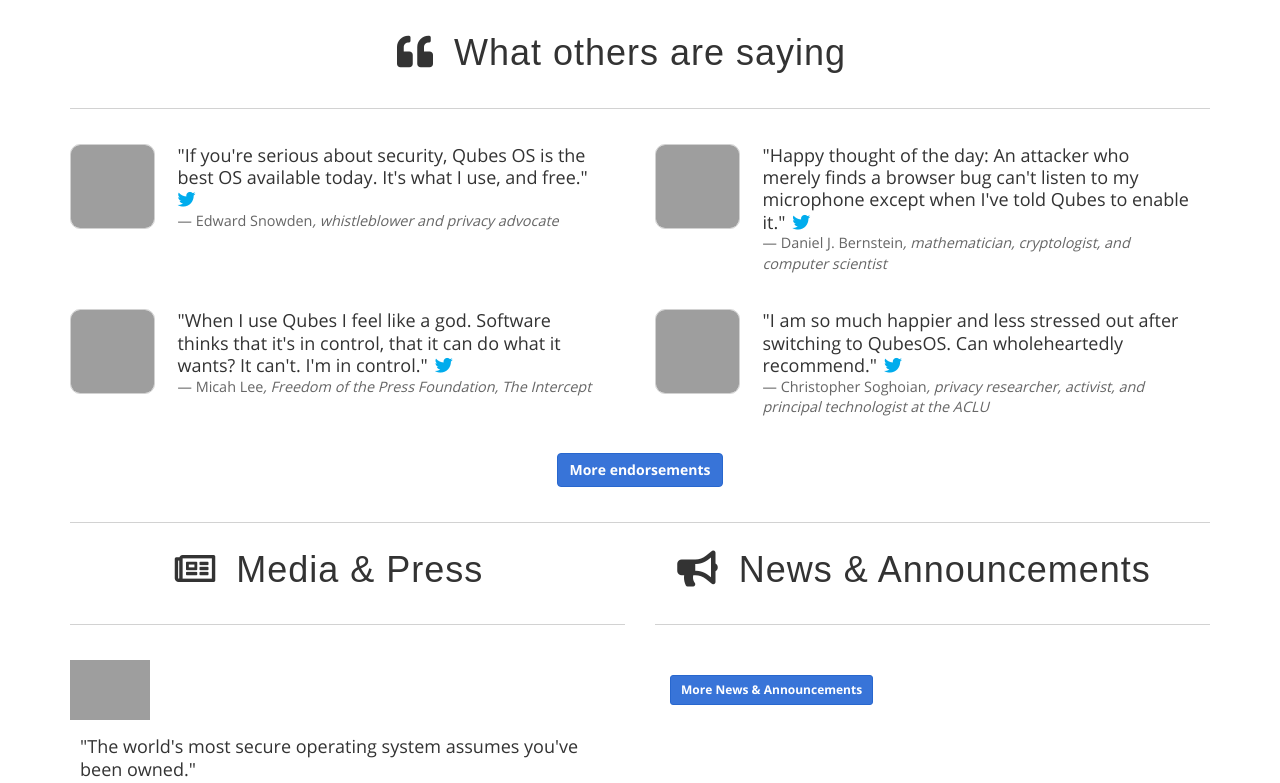
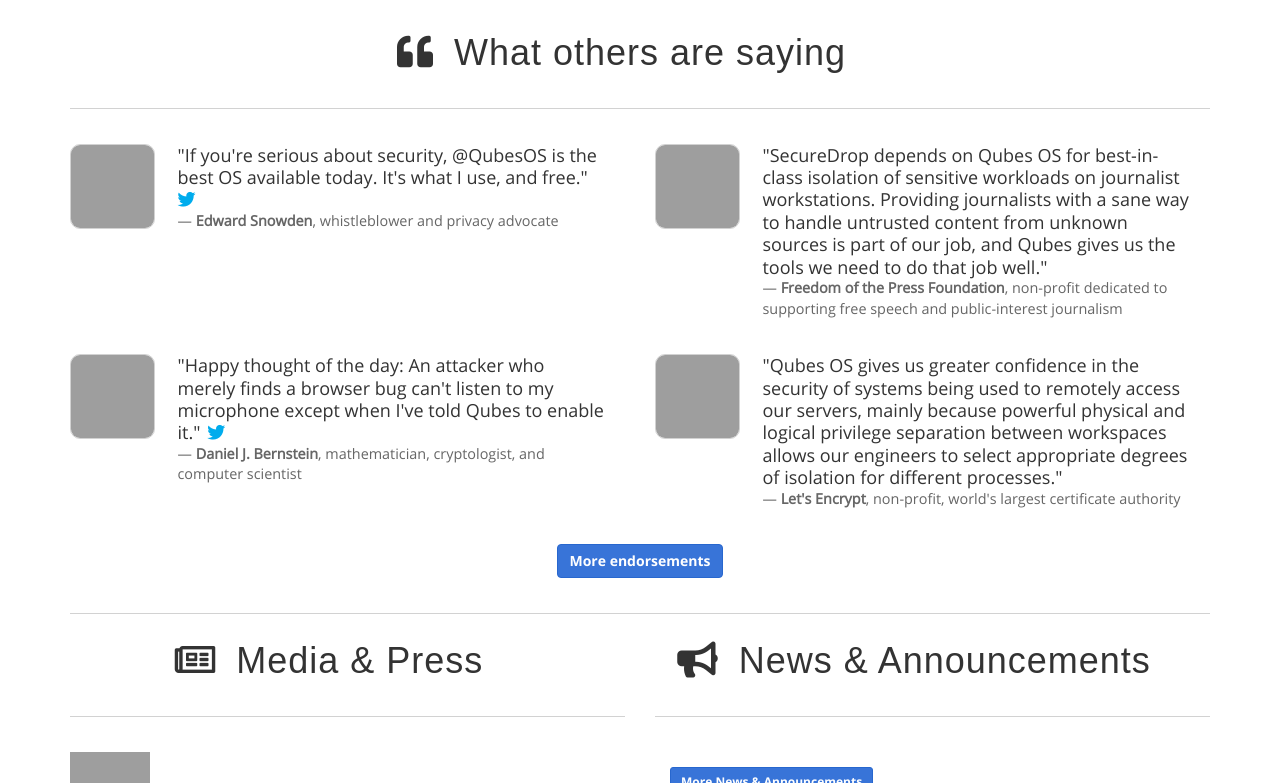
Before and after one commit to QubesOS/qubesos.github.io, a Jekyll site: the page built from pages/home.html, in a window 1280 px wide and 900 px high, scrolled down 534 px, cut to the strip 117-900 px from the top of the window. Built offline with Jekyll 4.4.1, drawn with Linux system fonts in a browser that asks for light colours; some web fonts are replaced; grey boxes are pictures that could not be loaded.

Commit message:
Update endorsements (QubesOS/qubes-issues#7119)

```diff
--- a/pages/home.html
+++ b/pages/home.html
@@ -50,12 +50,24 @@ title: "Qubes OS: A reasonably secure operating system"
       </div>
       <div class="col-lg-5 col-md-5">
         <a href="https://twitter.com/Snowden/status/781493632293605376" target="_blank">
-          <blockquote>"If you're serious about security, Qubes OS is the best OS available today. It's what I use, and free."
+          <blockquote>"If you're serious about security, @QubesOS is the best OS available today. It's what I use, and free."
             <i class="fa fa-twitter" aria-hidden="true"></i>
-            <footer>Edward Snowden<cite>, whistleblower and privacy advocate</cite></footer>
+            <footer><b>Edward Snowden</b>, whistleblower and privacy advocate</footer>
           </blockquote>
         </a>
       </div>
+      <div class="col-lg-1 col-md-1 text-center">
+        <a class="avatar">
+          <img src="/attachment/site/fpf-logo-square.png">
+        </a>
+      </div>
+      <div class="col-lg-5 col-md-5">
+        <blockquote>"SecureDrop depends on Qubes OS for best-in-class isolation of sensitive workloads on journalist workstations. Providing journalists with a sane way to handle untrusted content from unknown sources is part of our job, and Qubes gives us the tools we need to do that job well."
+          <footer><b>Freedom of the Press Foundation</b>, non-profit dedicated to supporting free speech and public-interest journalism</footer>
+        </blockquote>
+      </div>
+    </div>
+    <div class="row featured-quotes">
       <div class="col-lg-1 col-md-1 text-center">
         <a class="avatar" href="https://twitter.com/hashbreaker/status/577206817475850240" target="_blank">
           <img src="/attachment/site/endorsement-daniel-j-bernstein.jpg">
@@ -65,38 +77,22 @@ title: "Qubes OS: A reasonably secure operating system"
         <a href="https://twitter.com/hashbreaker/status/577206817475850240" target="_blank">
           <blockquote>"Happy thought of the day: An attacker who merely finds a browser bug can't listen to my microphone except when I've told Qubes to enable it."
             <i class="fa fa-twitter fa-fw" aria-hidden="true"></i>
-            <footer>Daniel J. Bernstein<cite title="Source Title">, mathematician, cryptologist, and computer scientist</cite></footer>
-          </blockquote>
-        </a>
-      </div>
-    </div>
-    <div class="row featured-quotes">
-      <div class="col-lg-1 col-md-1 text-center">
-        <a class="avatar" href="https://twitter.com/micahflee/status/577998730340622337" target="_blank">
-          <img src="/attachment/site/endorsement-micah-lee.jpg">
-        </a>
-      </div>
-      <div class="col-lg-5 col-md-5">
-        <a href="https://twitter.com/micahflee/status/577998730340622337" target="_blank">
-          <blockquote>"When I use Qubes I feel like a god. Software thinks that it's in control, that it can do what it wants? It can't. I'm in control."
-            <i class="fa fa-twitter fa-fw" aria-hidden="true"></i>
-            <footer>Micah Lee<cite title="Source Title">, Freedom of the Press Foundation, The Intercept</cite></footer>
+            <footer><b>Daniel J. Bernstein</b>, mathematician, cryptologist, and computer scientist</footer>
           </blockquote>
         </a>
       </div>
       <div class="col-lg-1 col-md-1 text-center">
-        <a class="avatar" href="https://twitter.com/csoghoian" target="_blank">
-          <img src="/attachment/site/endorsement-christopher-soghoian.jpg">
+        <a class="avatar">
+          <img src="/attachment/site/lets-encrypt-logo.svg">
         </a>
       </div>
       <div class="col-lg-5 col-md-5">
-        <a href="https://twitter.com/csoghoian" target="_blank">
-          <blockquote>"I am so much happier and less stressed out after switching to QubesOS. Can wholeheartedly recommend."
-            <i class="fa fa-twitter fa-fw" aria-hidden="true"></i>
-            <footer>Christopher Soghoian<cite title="Source Title">, privacy researcher, activist, and principal technologist at the ACLU</cite></footer>
-          </blockquote>
-        </a>
+        <blockquote>"Qubes OS gives us greater confidence in the security of systems being used to remotely access our servers, mainly because powerful physical and logical privilege separation between workspaces allows our engineers to select appropriate degrees of isolation for different processes."
+          <footer><b>Let's Encrypt</b>, non-profit, world's largest certificate authority</footer>
+        </blockquote>
       </div>
+
+
     </div>
     <div class="row featured-quotes add-bottom">
       <div class="col-lg-12 col-md-12 text-center">
```
Also changed, not shown: _data/endorsements.yml (+38 -22 lines), _includes/endorsements.html (+7 -1 lines).
